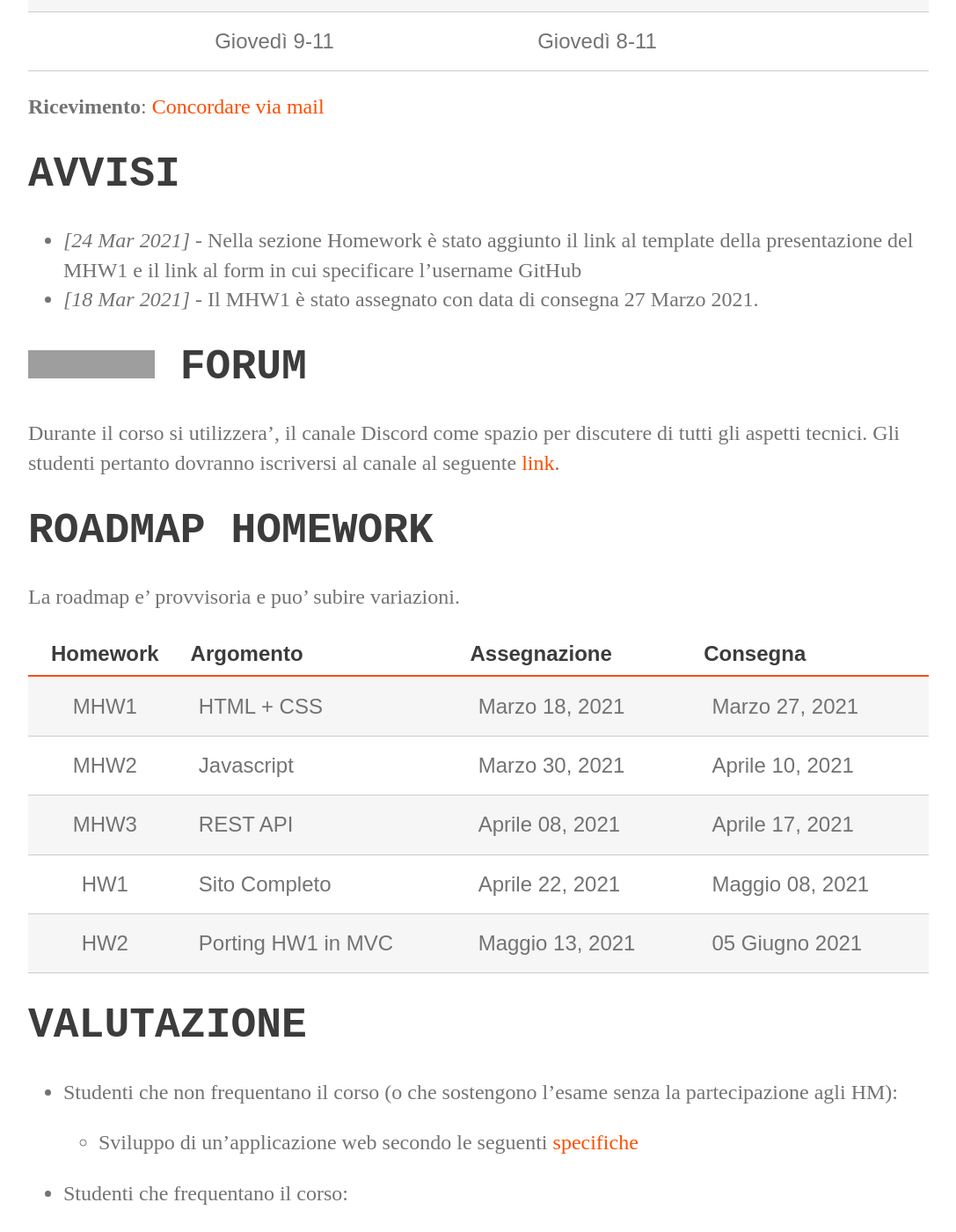
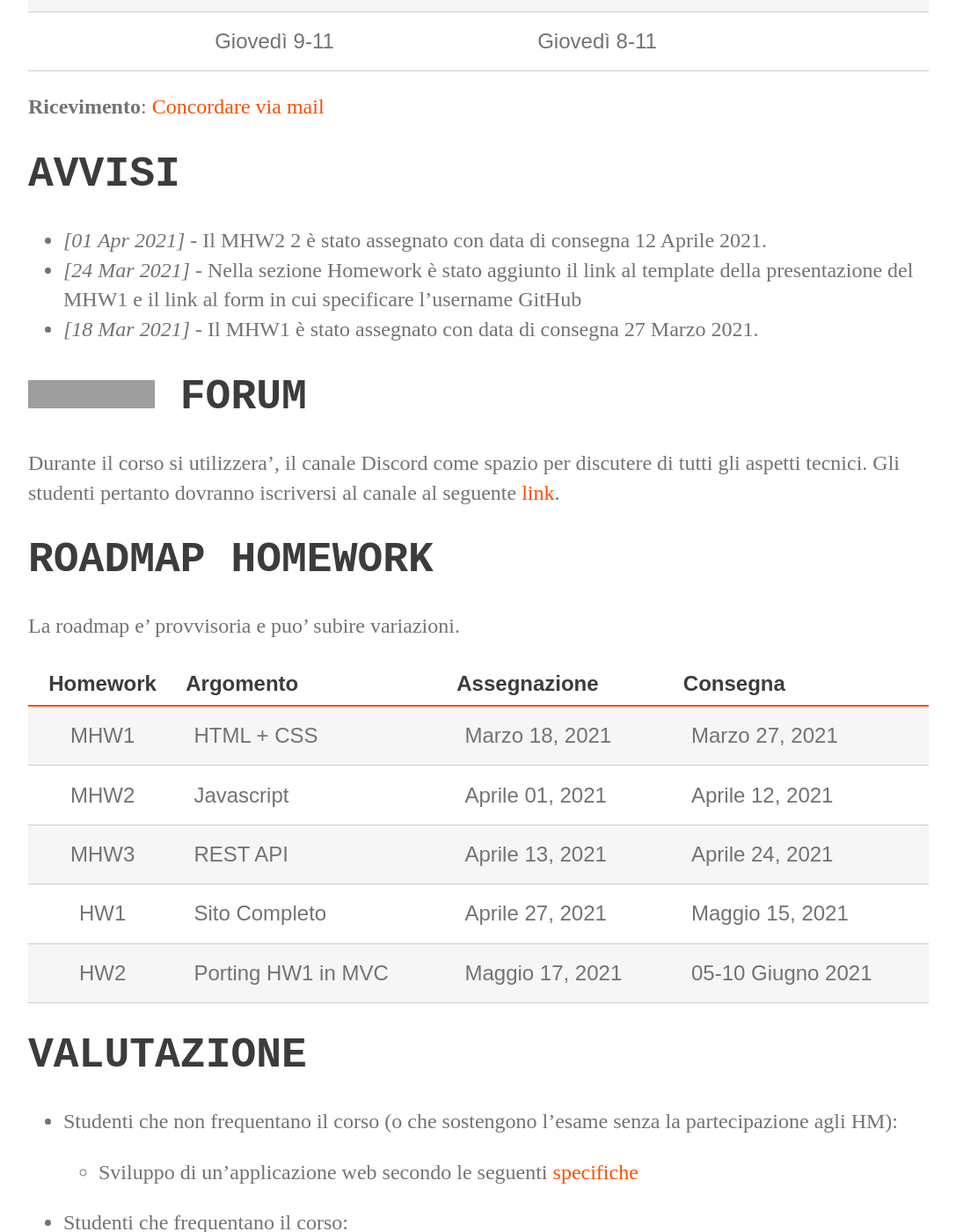
Before and after one commit to perceivelab/database-course, a Jekyll site: the page built from index.md, in a window 1280 px wide and 1400 px high, scrolled down 828 px. Shown: the whole window at 88% size, without its empty margins (96-1183 px from the left). Built offline with Jekyll 4.4.1, drawn with Linux system fonts in a browser that asks for light colours; our own code applies the rules of GitHub Pages for plain Markdown files; grey boxes are pictures that could not be loaded.

Commit message:
Update index.md

```diff
--- a/index.md
+++ b/index.md
@@ -17,8 +17,9 @@ layout: default
 
 # AVVISI
 
+- *[01 Apr 2021]* - Il MHW2 2 è stato assegnato con data di consegna 12 Aprile 2021.
 - *[24 Mar 2021]* - Nella sezione Homework è stato aggiunto il link al template della presentazione del MHW1 e il link al form in cui specificare l'username GitHub
-- _[18 Mar 2021]_  -  Il MHW1 è stato assegnato con data di consegna 27 Marzo 2021.
+- _[18 Mar 2021]_ -  Il MHW1 è stato assegnato con data di consegna 27 Marzo 2021.
 
 # ![](https://img.shields.io/badge/-7289DA?style=flat&logo=discord&logoColor=white) FORUM
 {: #tag}
@@ -31,10 +32,10 @@ La roadmap e' provvisoria e puo' subire variazioni.
 | Homework | Argomento          | Assegnazione    | Consegna          |
 | :-------:| ------------------ | --------------- | -------          |
 | MHW1     | HTML + CSS         | Marzo 18, 2021  | Marzo 27, 2021    |
-| MHW2     | Javascript         | Marzo 30, 2021  | Aprile 10, 2021   |
-| MHW3     | REST API           | Aprile 08, 2021 | Aprile 17, 2021   |
-| HW1      | Sito Completo      | Aprile 22, 2021 | Maggio 08, 2021   |
-| HW2      | Porting HW1 in MVC | Maggio 13, 2021 | 05 Giugno 2021    |
+| MHW2     | Javascript         | Aprile 01, 2021  | Aprile 12, 2021   |
+| MHW3     | REST API           | Aprile 13, 2021 | Aprile 24, 2021   |
+| HW1      | Sito Completo      | Aprile 27, 2021 | Maggio 15, 2021   |
+| HW2      | Porting HW1 in MVC | Maggio 17, 2021 | 05-10 Giugno 2021    |
 
 # VALUTAZIONE
 
```
